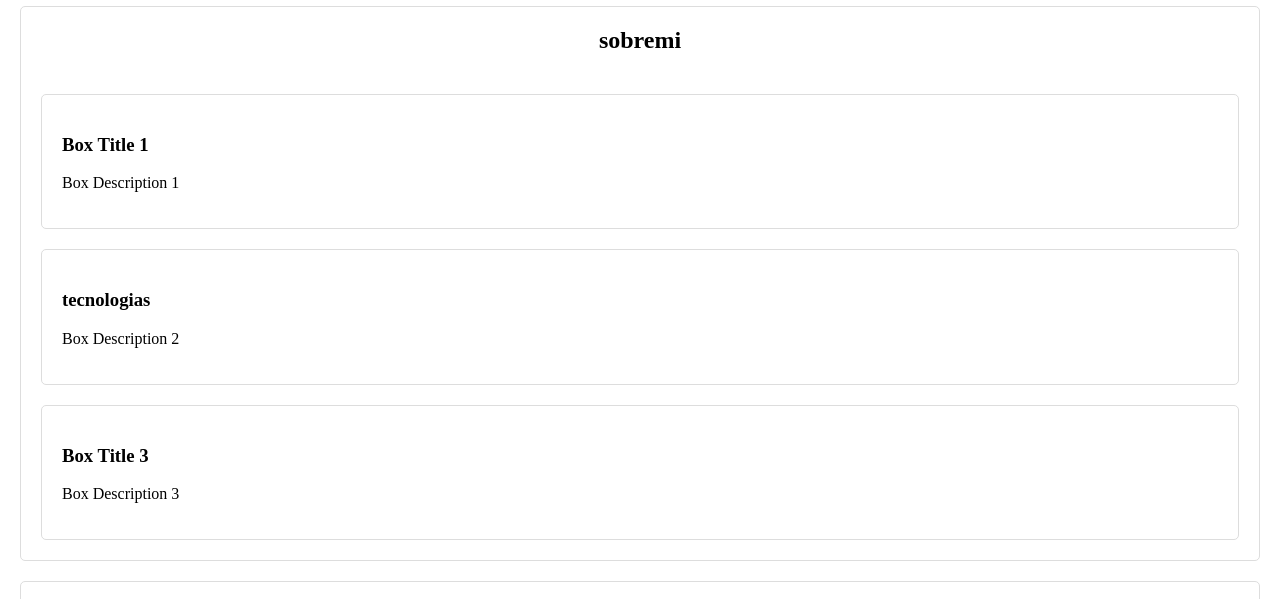
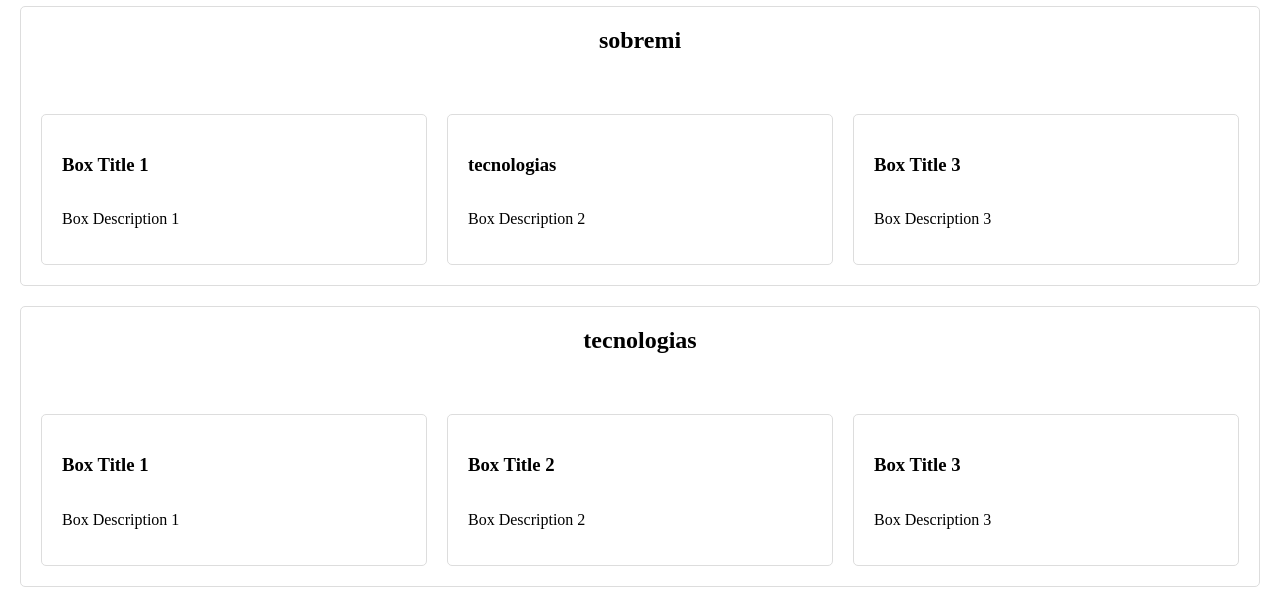
Before and after one commit to Chiro28/portafolio, a plain HTML site: page src/index.html in a window 1280 px wide. Shown: the part 164-763 px from the top of the page. Drawn offline with Linux system fonts and the light colour scheme.

Commit message:
agregado formato a contenedores flex de contenido

```diff
--- a/src/css/style-header-main.css
+++ b/src/css/style-header-main.css
@@ -46,19 +46,30 @@ header {
     border-radius: 5px;
     padding: 20px;
     display: flex;
-    flex-direction: column;
+    flex-direction: row;
+    justify-content: space-between;
+    gap: inherit;
+    flex-wrap: wrap;
+  }
+  @media (max-width: 800px) {
+    .element {
+      flex-direction: column;
+    }
   }
   .element h2 {
     text-align: center;
+    width: 100%;
 
   }
 
   .box {
+    display: inherit;
     margin-top: 20px;
     border: 1px solid #ddd;
     border-radius: 5px;
     padding: 20px;
-    flex-basis: calc(50% - 20px);
+    flex-direction: column;
+    flex-grow: 1;
   }
 
   .element h2 {
```
